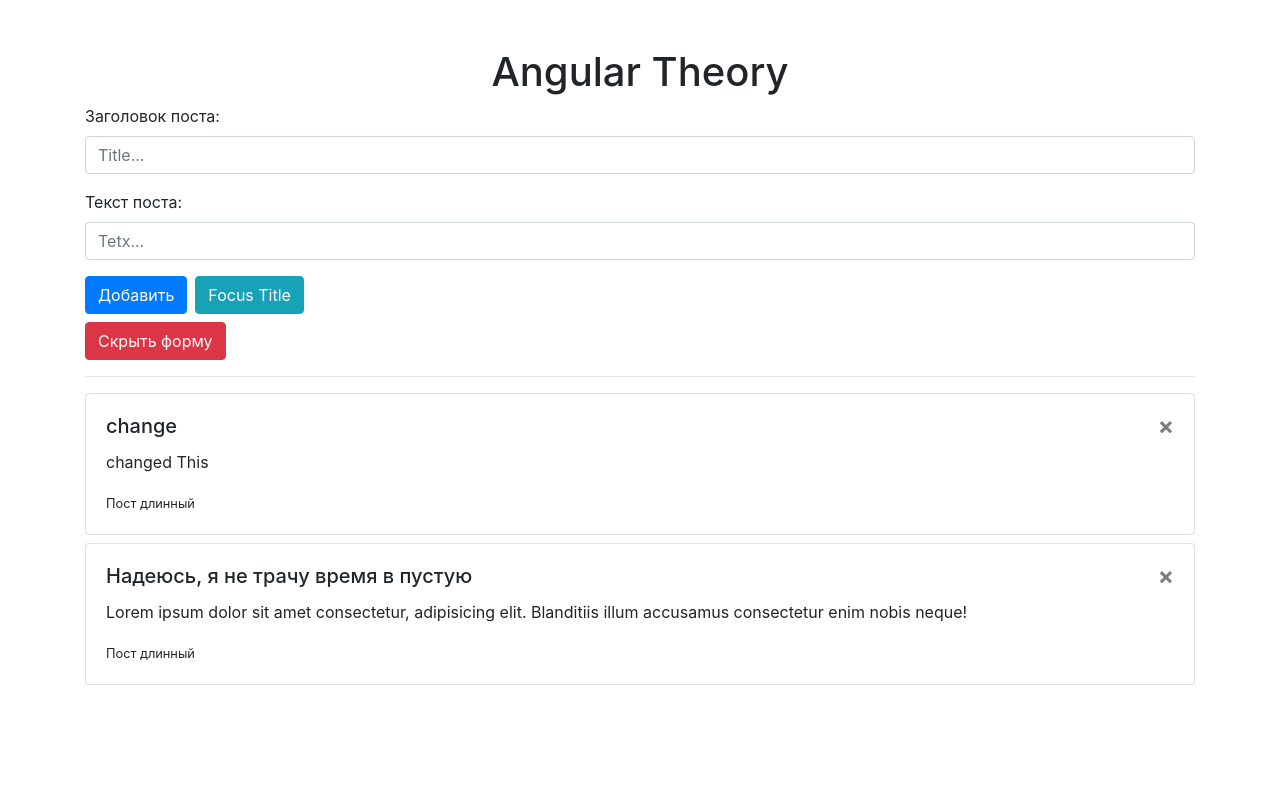
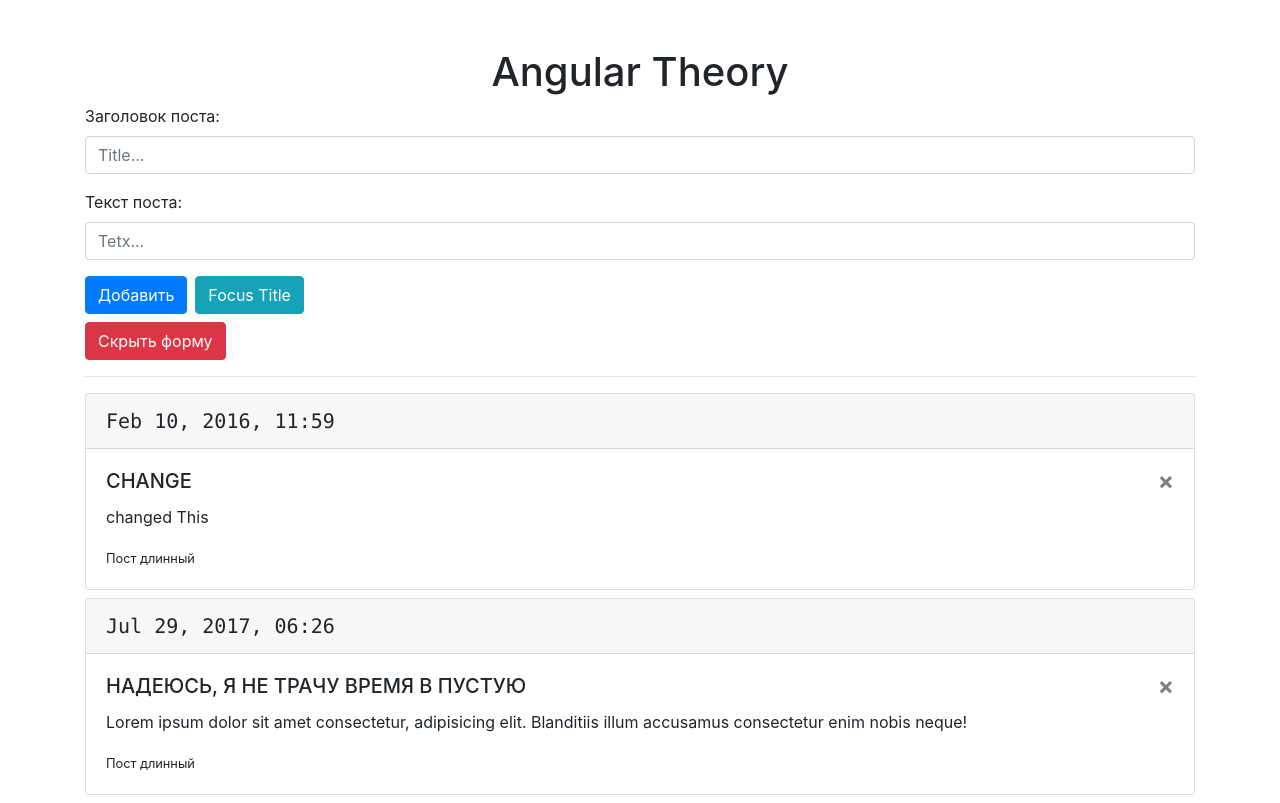
Before and after one commit to DjailinVasu/angular-theory, an Angular app: page / in a window 1280 px wide. Built offline with nearby package versions, Linux system fonts and the light colour scheme.

Commit message:
Пайпы - pipes - даты

```diff
--- a/src/app/app.component.ts
+++ b/src/app/app.component.ts
@@ -3,7 +3,8 @@
 export interface Post {
   title: string
   text: string
-  id?: number
+  date: Date
+  id?: number,
 }
 
 @Component({
@@ -19,12 +20,14 @@
     {
       title: 'Я пробую изучать компоненты Angular',
       text: 'Lorem ipsum dolor sit amet consectetur adipisicing elit. Assumenda, nemo!',
-      id: 1
+      id: 1,
+      date: this.randomDate(new Date(2012, 0, 1), new Date())
     },
     {
       title: 'Надеюсь, я не трачу время в пустую',
       text: 'Lorem ipsum dolor sit amet consectetur, adipisicing elit. Blanditiis illum accusamus consectetur enim nobis neque!',
-      id: 2
+      id: 2,
+      date: this.randomDate(new Date(2012, 0, 1), new Date())
     }
   ]
 
@@ -35,16 +38,23 @@
         this.posts[0] = {
             title: 'change',
             text: 'changed This',
-            id: 4
+            id: 4,
+            date: this.randomDate(new Date(2012, 0, 1), new Date())
         }
       }, 3000)
   }
 
   upgatePosts(post: Post) {
+    post.id = this.posts.length + 1;
     this.posts.unshift(post);
   }
 
   RemovePost(id:number) {
       this.posts = this.posts.filter(p => p.id !== id);
   }
+
+  randomDate(start: Date, end: Date):Date {
+     return new Date(start.getTime()
+     + Math.random() * (end.getTime() - start.getTime()));
+  }
 }
--- a/src/app/post-form/post-form.component.ts
+++ b/src/app/post-form/post-form.component.ts
@@ -27,7 +27,8 @@
       if(this.text.trim() && this.title.trim()) {
           const post: Post = {
             title: this.title,
-            text: this.text
+            text: this.text,
+            date: new Date(),
           }
 
           this.onAdd.emit(post)
--- a/src/app/post/post.component.html
+++ b/src/app/post/post.component.html
@@ -1,9 +1,12 @@
 <div appStyle="blue" backgroundColor="pink" borderRadius="15px" class="card mb-2">
+  <div class="card-header">
+     <span class="text-monospace lead"> {{ post.date | date: 'MMM dd, yyy, HH:mm'}} </span>
+  </div>
   <div class="card-body">
     <button type="button" class="close" (click)="removePost()">
       <span aria-hidden="true">&times;</span>
     </button>
-    <h5 class="card-title"> {{post.title}} </h5>
+    <h5 class="card-title"> {{post.title | uppercase}} </h5>
     <p class="card-text">
         {{post.text}}
     </p>
```
